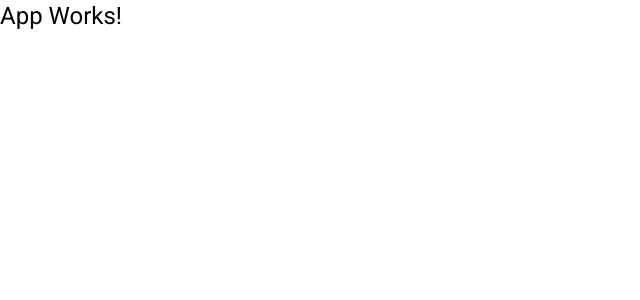
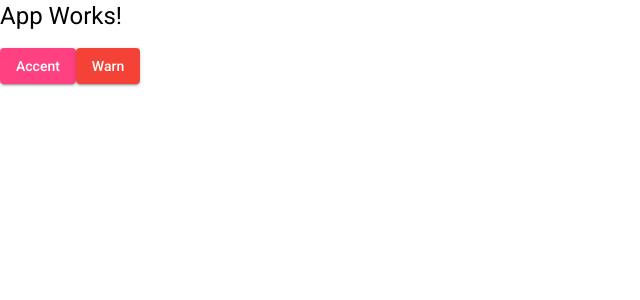
Before and after one commit to MaiaMDC/Helpdesk-front, an Angular app: page / in a window 1280 px wide. Shown: the top 300 px of the page, without its empty margins (0-640 px from the left). Built offline with nearby package versions, Linux system fonts and the light colour scheme.

Commit message:
imports utilizados no projeto

```diff
--- a/package.json
+++ b/package.json
@@ -15,7 +15,7 @@
     "@angular/compiler": "~12.0.3",
     "@angular/core": "~12.0.3",
     "@angular/forms": "~12.0.3",
-    "@angular/material": "^12.2.13",
+    "@angular/material": "^12.1.0",
     "@angular/platform-browser": "~12.0.3",
     "@angular/platform-browser-dynamic": "~12.0.3",
     "@angular/router": "~12.0.3",
--- a/src/app/app.component.html
+++ b/src/app/app.component.html
@@ -1 +1,3 @@
 <h1>App Works!</h1>
+<button mat-raised-button color="accent">Accent</button>
+<button mat-raised-button color="warn">Warn</button>
```
Also changed, not shown: src/app/app.module.ts (+44 -2 lines), 1 other file (tests, documents, lock files or other folders).
